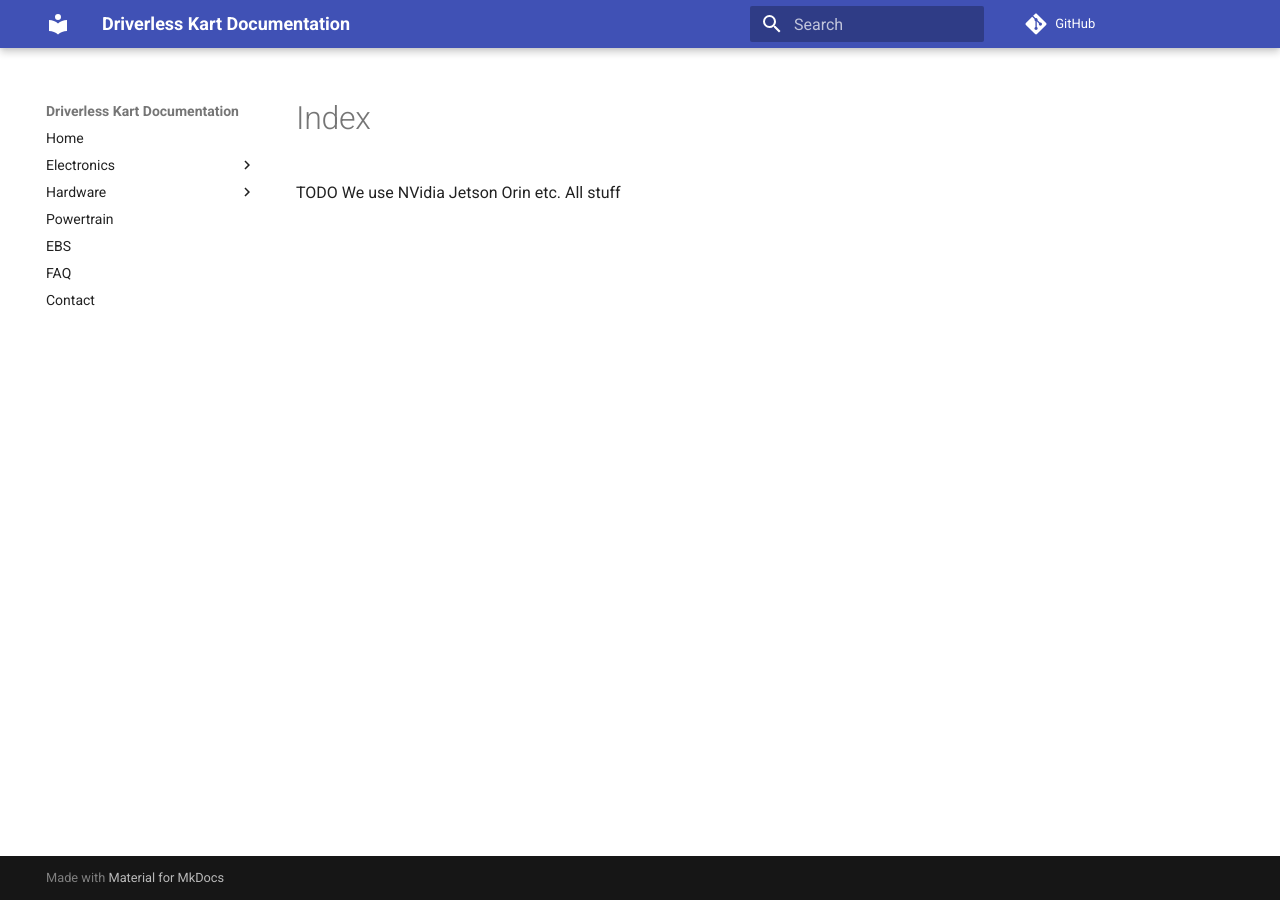
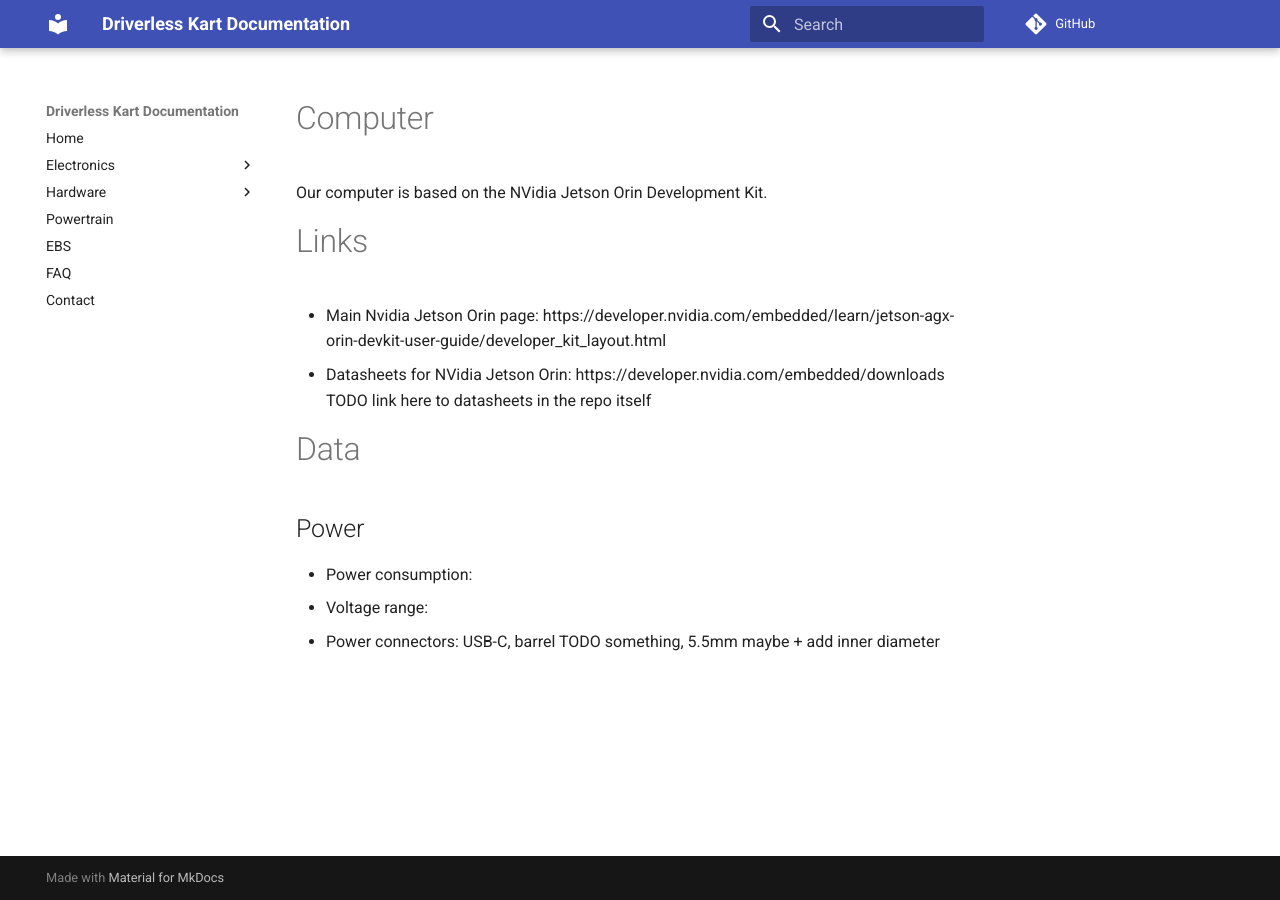
Before and after one commit to UM-Driverless/kart_docs, an MkDocs documentation site: the page built from docs/hardware/computer/index.md, in a window 1280 px wide. Built offline with MkDocs 1.6.1 and Material for MkDocs 9.7.7, drawn with Linux system fonts in a browser that asks for light colours; comment, search, counter and statistics services are not loaded.

Commit message:
Add docu and todos

```diff
--- a/docs/hardware/computer/index.md
+++ b/docs/hardware/computer/index.md
@@ -1 +1,13 @@
-TODO We use NVidia Jetson Orin etc. All stuff
+# Computer
+Our computer is based on the NVidia Jetson Orin Development Kit.
+
+# Links
+- Main Nvidia Jetson Orin page: https://developer.nvidia.com/embedded/learn/jetson-agx-orin-devkit-user-guide/developer_kit_layout.html
+- Datasheets for NVidia Jetson Orin: https://developer.nvidia.com/embedded/downloads
+TODO link here to datasheets in the repo itself
+
+# Data
+## Power
+- Power consumption:
+- Voltage range:
+- Power connectors: USB-C, barrel TODO something, 5.5mm maybe + add inner diameter
```
Also changed, not shown: 4 other files.
